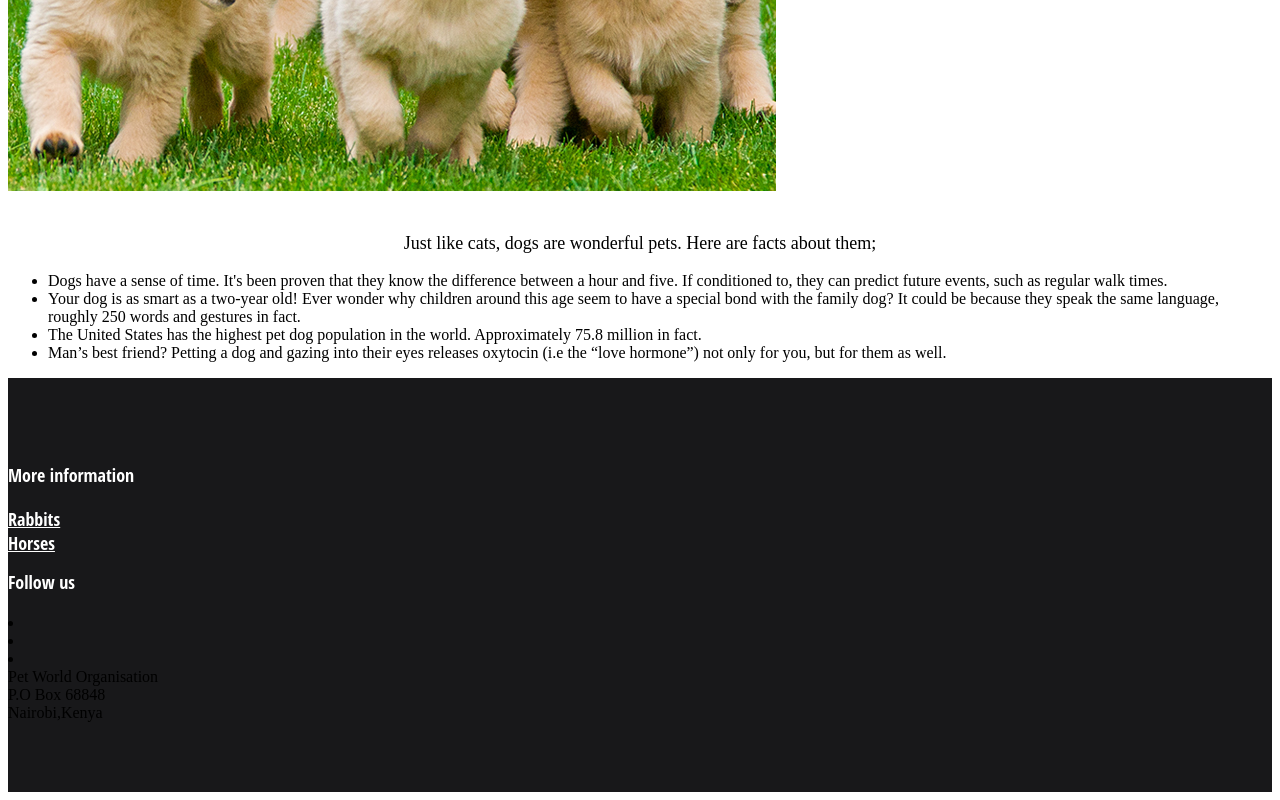
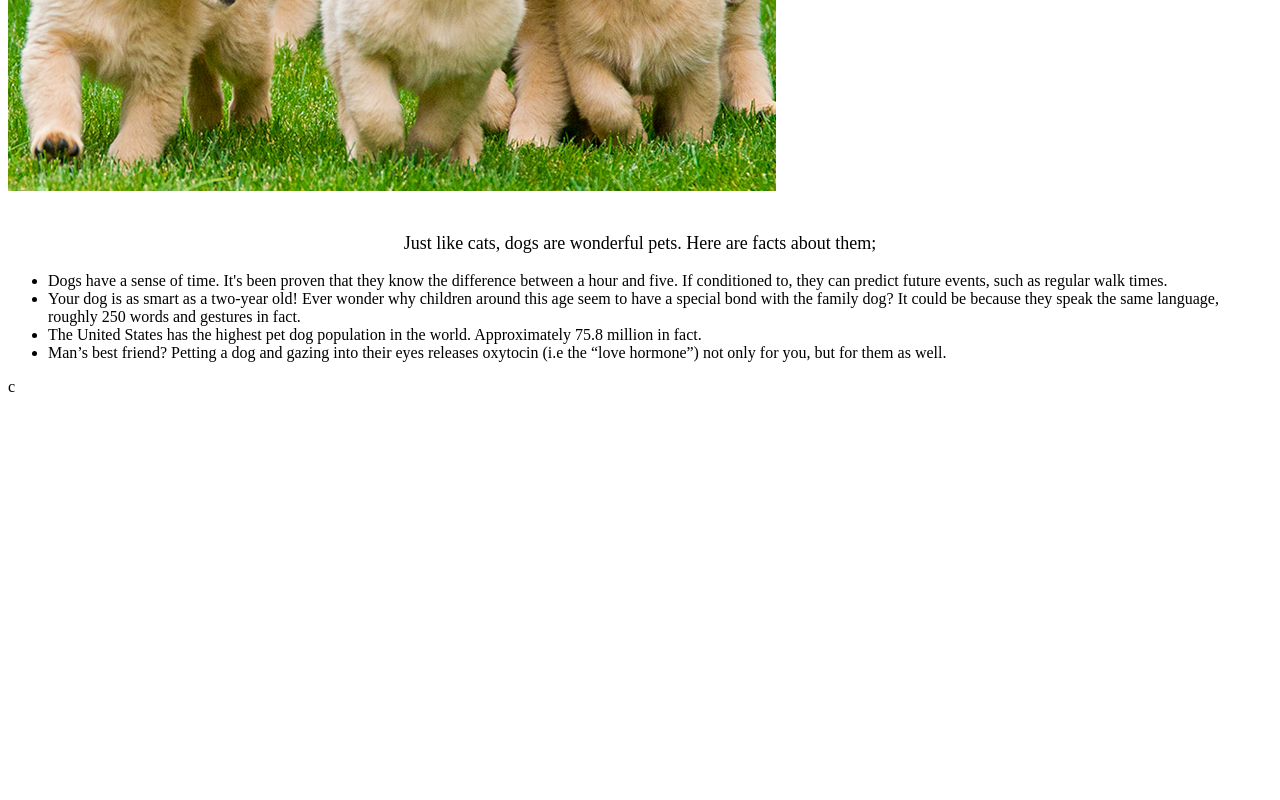
Before and after one commit to Atienodolphine01/Pet-Home, a plain HTML site: page index.html in a window 1280 px wide. Shown: the part 1944-2744 px from the top of the page. After the commit the page ends 2348 px from the top, so only its background shows below. Drawn offline with Linux system fonts and the light colour scheme.

Commit message:
delete footer

```diff
--- a/index.html
+++ b/index.html
@@ -51,26 +51,7 @@
             </ul>
     </div>
     <div id="Contacts">
-        <div id="footer">
-            <div id="footer-info">
-                <h2>More information</h2>
-                <a href="#rabbits">Rabbits</a>
-                <a href="#horses">Horses</a>
-            </div>
-            <div id="footer-info">
-                <h2>Follow us</h2>
-                <li><a href="#"><i class="fa fa facebook"></i></a></li>
-                <li><a href="#"><i class="fa fa instagram"></i></a></li>
-                <li><a href="#"><i class="fa fa twitter"></i></a></li>
-                <span>
-                    Pet World Organisation<br>
-                    P.O Box 68848<br>
-                    Nairobi,Kenya
-                </span>
-            </div>
-            </div>
-
-        </div>
+       c
     </div>
 
 
--- a/styles.css
+++ b/styles.css
@@ -10,7 +10,7 @@
     height: 100%;
     display: block;
     margin-left: auto ;
-    padding-left: 60px;
+    padding-left: 80px;
     background-color: rgb(226, 117, 135);
 }
   .nav a{
@@ -37,6 +37,7 @@
   height: 100%;
   display: table-cell;
   vertical-align: middle;
+  padding-left: 10px;
   font-family: "Montserrat";
   font-size: 32px;
   font-weight: 200;
@@ -59,13 +60,13 @@
     left: 40%;
     font-family: 'teko' sans-serif
   }
-  .title h1{
+.title h1{
       font-size: 60px;
       color: rgb(236, 18, 127);
       text-align: center;
       margin: 0;
     }
-    p{
+  p{
       text-align: center;
       padding-top: 20px;
       font-family: 'Playfair Display',serif;
@@ -79,28 +80,4 @@
   #about h1{
       text-align: center;
   }
-  #footer{
-    width: 100%;
-    display: block;
-    overflow: hidden;
-    padding: 70px 0;
-    box-sizing: border-box;
-    background-color: #18181a;
-  }
-  #footer-info h2{
-    font-family: 'Open Sans Condensed', sans-serif;
-    font-size: large;
-    color: white;
-    display: block;
-    font-weight: 200;
-    width: 100%;
-    padding-bottom: 5px;
-  }
-    #footer-info a{
-      font-family: 'Open Sans Condensed', sans-serif;
-      font-size: large;
-      color: white;
-      display: block;
-      font-weight: 200;
-      width: 100%;
-  }
+  c
```
